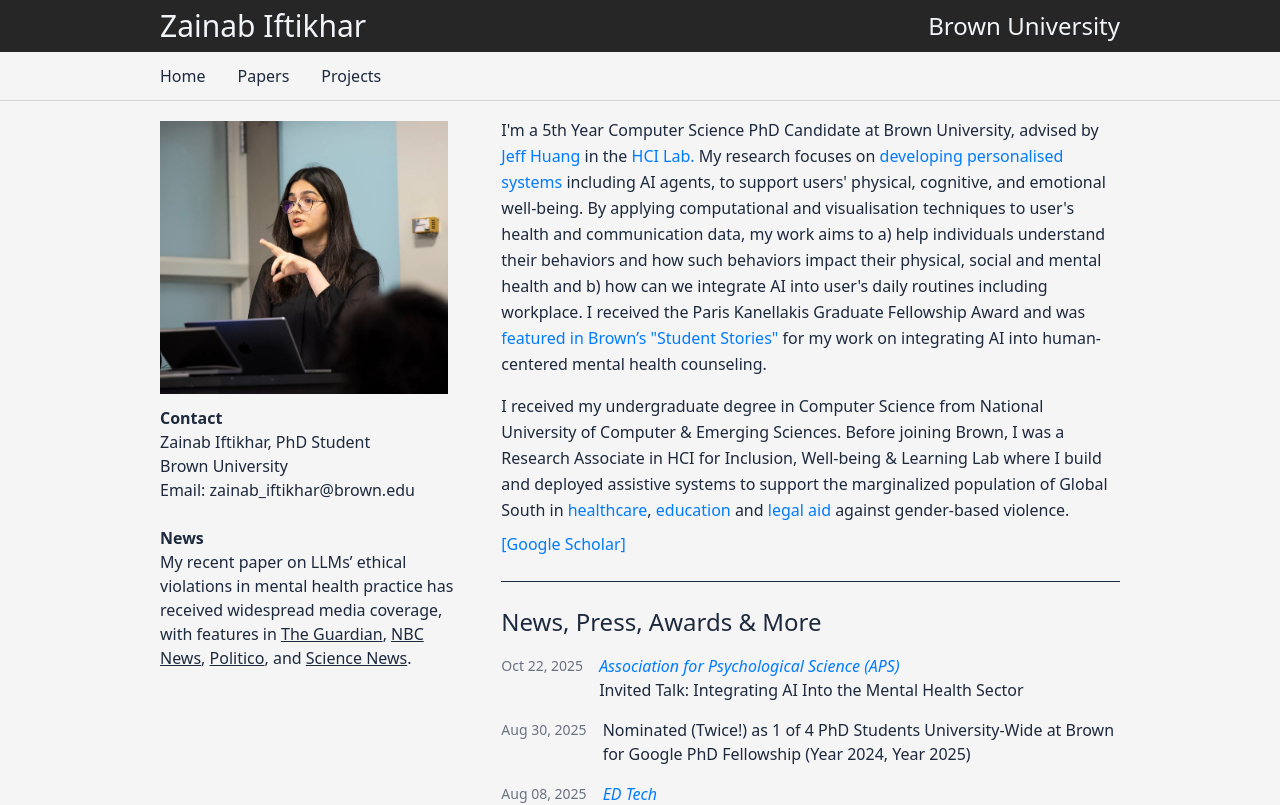
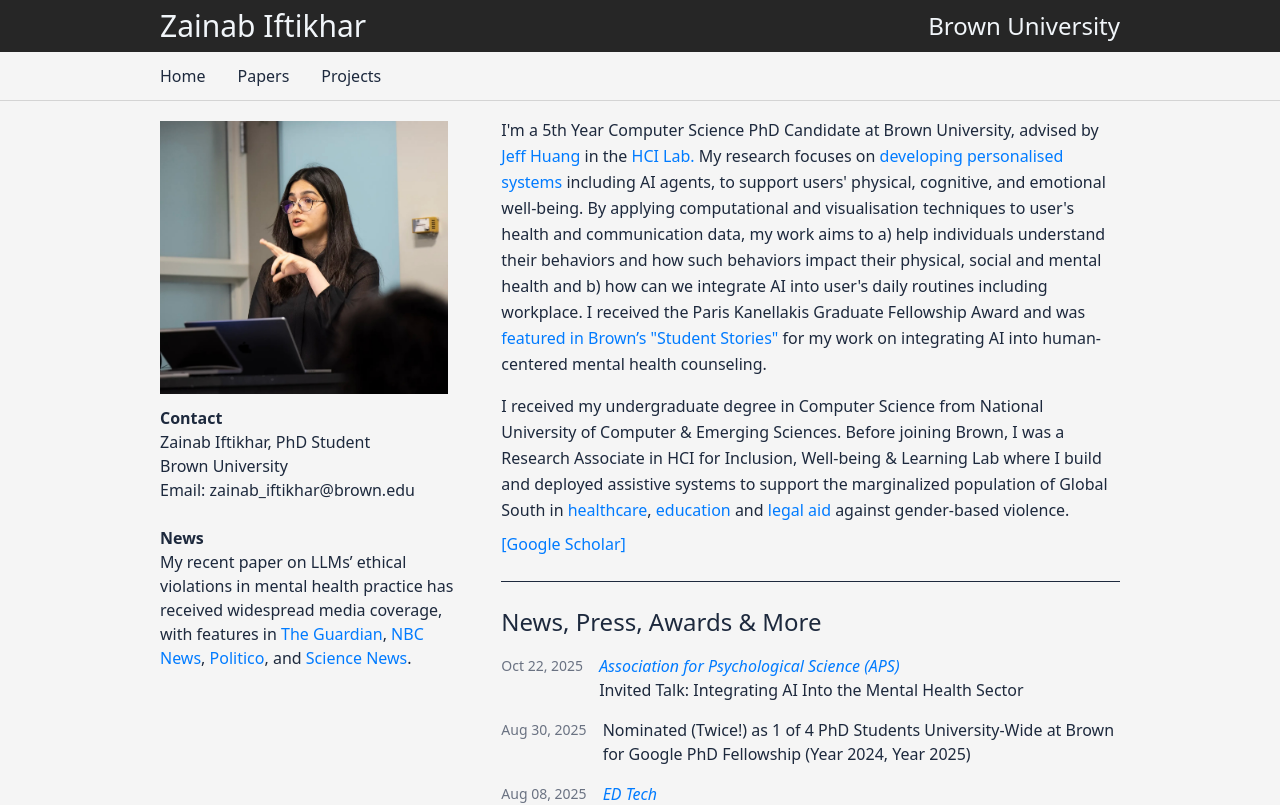
Before and after one commit to prettybuffy/prettybuffy.github.io, a React (Vite) app: page / in a window 1280 px wide. Shown: the top 805 px of the page. Built offline with nearby package versions, Linux system fonts and the light colour scheme.

Commit message:
highlight news outlets in home page

```diff
--- a/src/pages/Profile.jsx
+++ b/src/pages/Profile.jsx
@@ -16,12 +16,13 @@ export default function Profile() {
         <div className="mt-6">
           <h2 className="font-semibold">News</h2>
           <p className="">
-    My recent paper on LLMs’ ethical violations in mental health practice has received widespread media coverage, with features in{" "}
+            My recent paper on LLMs’ ethical violations in mental health
+            practice has received widespread media coverage, with features in{" "}
             <a
               href="https://www.theguardian.com/technology/2025/nov/02/openai-chatgpt-mental-health-problems-updates"
               target="_blank"
               rel="noopener noreferrer"
-      className="underline"
+              className="text-emphasis hover:text-highlight"
             >
               The Guardian
             </a>
@@ -30,7 +31,7 @@ export default function Profile() {
               href="https://www.linkedin.com/posts/aprilyjkoh_mental-health-check-with-april-koh-102425-activity-7388654424107147265-WcGS/"
               target="_blank"
               rel="noopener noreferrer"
-      className="underline"
+              className="text-emphasis hover:text-highlight"
             >
               NBC News
             </a>
@@ -39,7 +40,7 @@ export default function Profile() {
               href="https://www.politico.com/newsletters/future-pulse/2025/10/30/a-rundown-on-ai-chatbot-bills-in-the-states-00629577"
               target="_blank"
               rel="noopener noreferrer"
-      className="underline"
+              className="text-emphasis hover:text-highlight"
             >
               Politico
             </a>
@@ -48,17 +49,11 @@ export default function Profile() {
               href="https://www.sciencenews.org/article/teens-crisis-ai-chatbots-risks-mental"
               target="_blank"
               rel="noopener noreferrer"
-      className="underline"
+              className="text-emphasis hover:text-highlight"
             >
               Science News
             </a>
             .
-
-
-
-
-
-
           </p>
         </div>
       </div>
```
Lines whose indentation alone changed are shown as unchanged.
